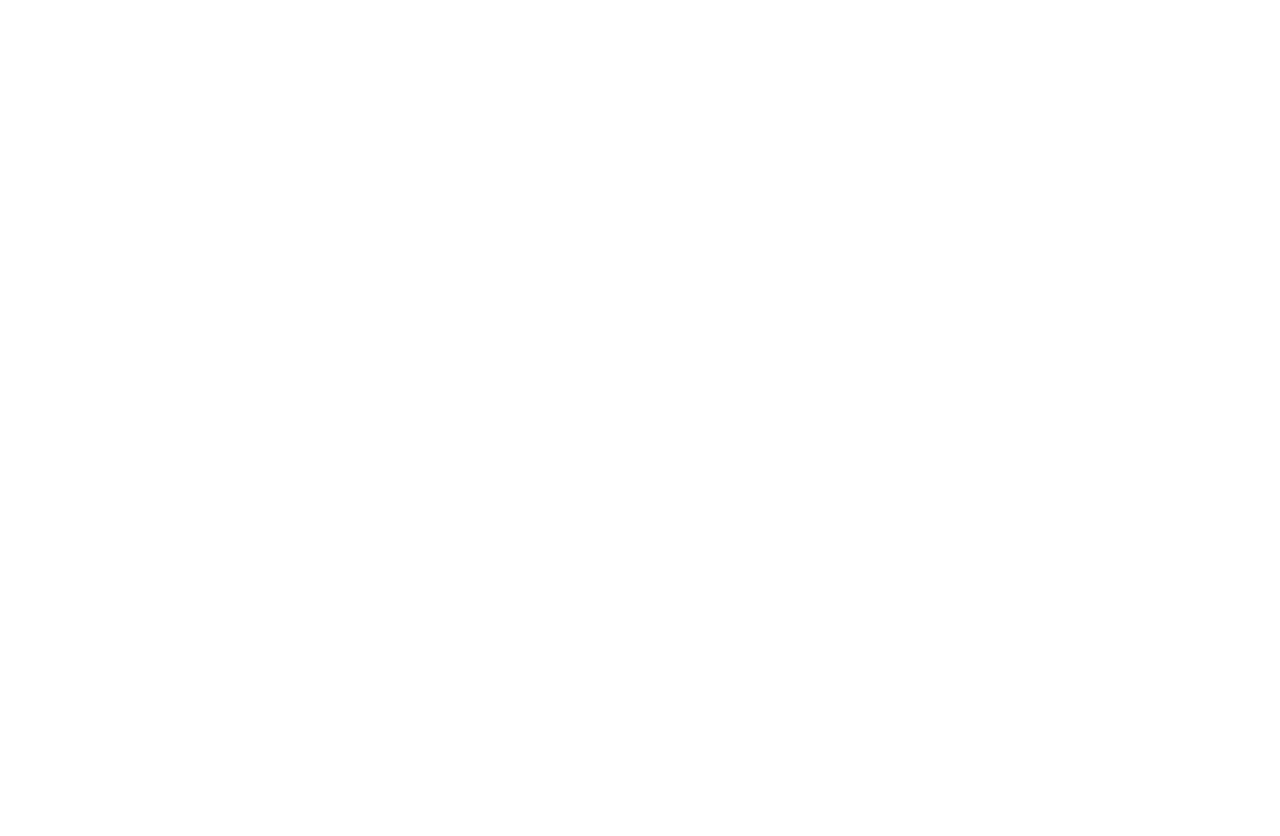
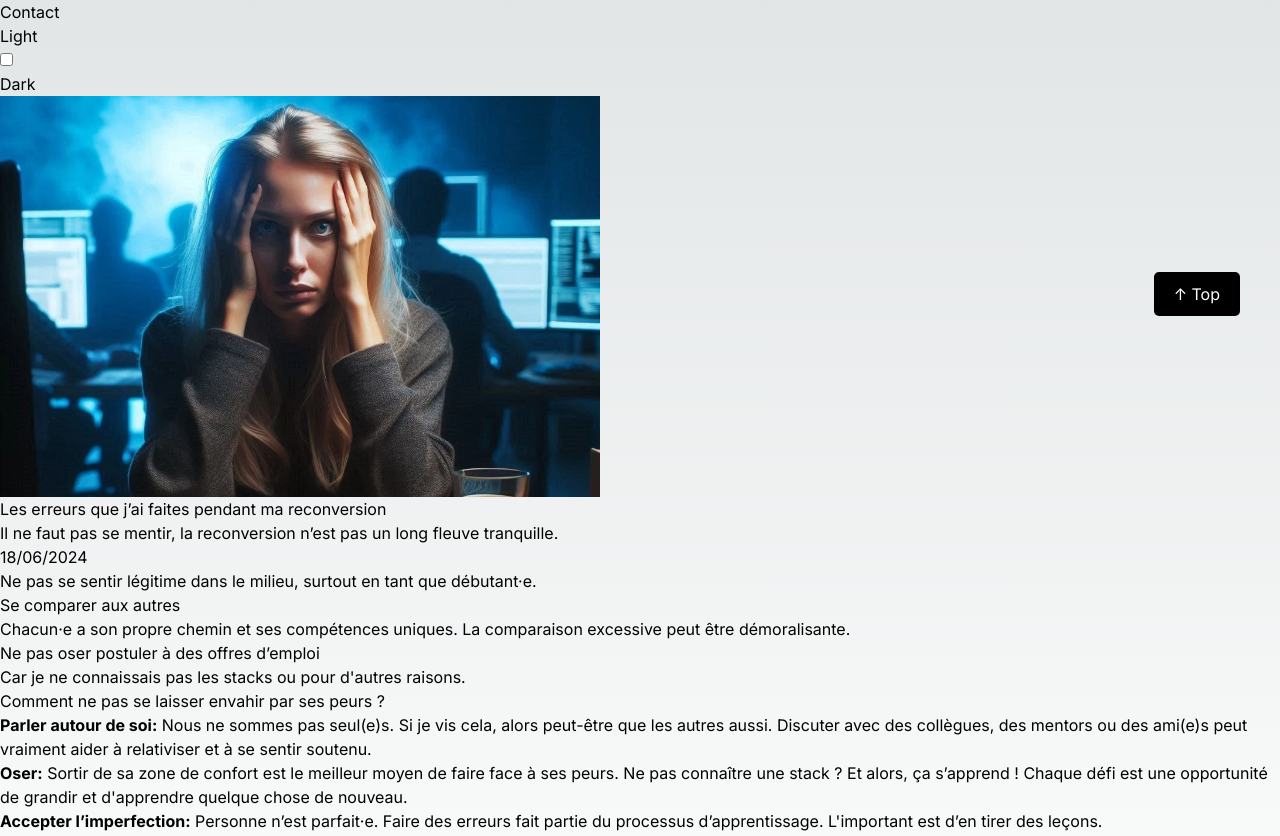
Before and after one commit to PriscilliaAmmeux/my_portfolio, a Next.js app: page /mistakes in a window 1280 px wide. Before the commit this address had no page. Shown: the part 444-1280 px from the top of the page. Before the commit the page ends 800 px from the top, so only its background shows below. Built offline with nearby package versions, Linux system fonts and the light colour scheme; a web font is replaced by a local one.

Commit message:
article mistakes

```diff
--- /dev/null
+++ b/src/app/mistakes/page.tsx
@@ -0,0 +1,73 @@
+import { Metadata } from "next";
+import Layout from "../ui/layout/layout";
+import ArticleHeader from "../components/articleHeader/articleHeader";
+import SectionArticle from "../components/sectionArticle/sectionArticle";
+
+export const metadata: Metadata = {
+  title:
+    "Blog - Ma reconversion professionnelle - Développeur web - Priscillia Ammeux",
+};
+
+export default function Mistakes() {
+  return (
+    <Layout>
+      <ArticleHeader
+        imgSrc={"/afraid.webp"}
+        imgAlt={
+          "illustration d'une femme effrayée devant un écran d'ordinateur "
+        }
+        title={"Les erreurs que j’ai faites pendant ma reconversion"}
+        subtitle={
+          "Il ne faut pas se mentir, la reconversion n’est pas un long fleuve tranquille."
+        }
+        date={"18/06/2024"}>
+        <SectionArticle
+          title="Ne pas se sentir légitime dans le milieu, surtout en tant que débutant·e."
+          content=""
+        />
+        <SectionArticle
+          title="Se comparer aux autres"
+          content="Chacun·e a son propre chemin et ses compétences uniques. La comparaison excessive peut être démoralisante."
+        />
+        <SectionArticle
+          title="Ne pas oser postuler à des offres d’emploi"
+          content="Car je ne connaissais pas les stacks ou pour d'autres raisons."
+        />
+
+        <SectionArticle
+          title="Comment ne pas se laisser envahir par ses peurs ?"
+          content=""
+        />
+
+        <ul className="list-disc list-inside space-y-4 pl-4 ">
+          <li>
+            <strong>Parler autour de soi:</strong> Nous ne sommes pas seul(e)s.
+            Si je vis cela, alors peut-être que les autres aussi. Discuter avec
+            des collègues, des mentors ou des ami(e)s peut vraiment aider à
+            relativiser et à se sentir soutenu.
+          </li>
+          <li>
+            <strong>Oser:</strong> Sortir de sa zone de confort est le meilleur
+            moyen de faire face à ses peurs. Ne pas connaître une stack ? Et
+            alors, ça s’apprend ! Chaque défi est une opportunité de grandir et
+            d'apprendre quelque chose de nouveau.
+          </li>
+          <li>
+            <strong>Accepter l’imperfection:</strong> Personne n’est parfait·e.
+            Faire des erreurs fait partie du processus d’apprentissage.
+            L'important est d’en tirer des leçons.
+          </li>
+          <li>
+            <strong>Se fixer des objectifs réalistes:</strong> Définir des
+            objectifs atteignables et les diviser en petites étapes peut aider à
+            rester motivé·e et à mesurer ses progrès.
+          </li>
+          <li>
+            <strong>Rester curieux·se :</strong> Continuer à apprendre et à se
+            former est essentiel.
+          </li>
+        </ul>
+      </ArticleHeader>
+    </Layout>
+  );
+}
--- a/src/app/professionalReconversion/page.tsx
+++ b/src/app/professionalReconversion/page.tsx
@@ -1,6 +1,5 @@
 import { Metadata } from "next";
 import Layout from "../ui/layout/layout";
-import Image from "next/image";
 import SectionArticle from "../components/sectionArticle/sectionArticle";
 import ExternalLink from "../components/ExternalLink/ExternalLink";
 import ArticleHeader from "../components/articleHeader/articleHeader";
@@ -19,6 +18,7 @@ export default function ProfessionalReconversion() {
         title={"Ma Reconversion Professionnelle"}
         subtitle={"Bilan 2 ans et demi après son début"}
         date={" 16/05/2024"}>
+
         <SectionArticle
           title="Introduction"
           content="Ma reconversion professionnelle a débuté à la fin de mon congé parental en novembre 2021. Le fait d'être parent a profondément modifié mes perspectives professionnelles. Non seulement je désirais exercer un métier qui me passionnait, mais également mon poste précédent, occupé en prestation pour la société Général, avait été délocalisé en Inde."
--- a/tsconfig.json
+++ b/tsconfig.json
@@ -22,6 +22,6 @@
     },
     "types": ["react", "react-dom"]
   },
-  "include": ["next-env.d.ts", "**/*.ts", "**/*.tsx", ".next/types/**/*.ts"],
+  "include": ["next-env.d.ts", "**/*.ts", "**/*.tsx", ".next/types/**/*.ts", "src/app/mistakes"],
   "exclude": ["node_modules"]
 }
```
Also changed, not shown: src/app/components/articleBlog/articleBlog.tsx (+13 -11 lines), src/data/blog.json (+1 -43 lines).
